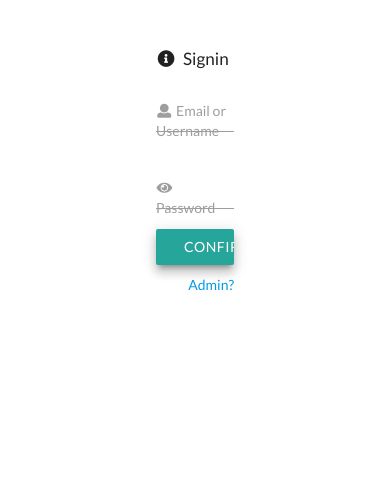
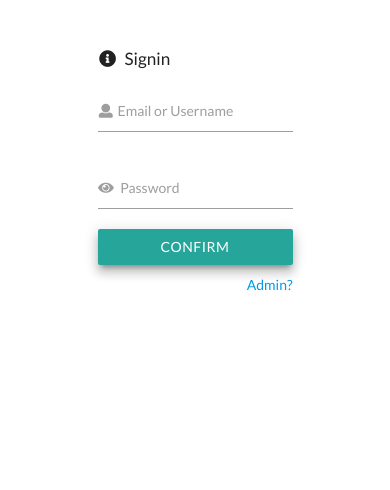
Before and after one commit to nnocsupnn/job_order, a Django app: page / in a window 390 px wide. Shown: the top 490 px of the page. Run offline with Django 3.2, Linux system fonts and the light colour scheme; some libraries are stand-ins or nearby versions.

Commit message:
adding responsive css

```diff
--- /dev/null
+++ b/job_order_sys/static/style.css
@@ -0,0 +1,18 @@
+div#loginDiv{
+    width: 20%;
+    margin-top: 50px;
+}
+
+div#detailss {
+    margin: 40px;
+    color: white;
+}
+
+@media only screen and (max-width: 480px) {
+    div#loginDiv {
+        width: 50%;
+    }
+    div#detailss {
+        margin: 5px;
+    }
+}
--- a/job_order_sys/templates/accounts/login.html
+++ b/job_order_sys/templates/accounts/login.html
@@ -7,6 +7,7 @@
     <meta name="viewport" content="width=device-width, initial-scale=1.0">
     <meta http-equiv="X-UA-Compatible" content="ie=edge">
     <link rel="shortcut icon" href="{% static 'tabico/icon_doc.ico' %}">
+    <link rel="stylesheet" href="{% static 'style.css' %}">
     <!-- SEMANTIC CSS -->
     <link rel="stylesheet" href="https://cdnjs.cloudflare.com/ajax/libs/semantic-ui/2.3.0/semantic.min.css">
     <!-- MATERIALIZE CSS -->
@@ -15,7 +16,7 @@
 </head>
 <body>
 
-<div class="raised container" style="width: 20%;margin-top: 50px;">
+<div class="raised container" id="loginDiv">
     <h4 class="flow-text"><i class="info circle icon"></i> Signin</h4>
     {% csrf_token %}
 
--- a/job_order_sys/templates/detailsa.html
+++ b/job_order_sys/templates/detailsa.html
@@ -7,6 +7,7 @@
     <meta http-equiv="X-UA-Compatible" content="ie=edge">
     <link rel="stylesheet" href="https://cdnjs.cloudflare.com/ajax/libs/semantic-ui/2.2.13/semantic.min.css">
     <link rel="shortcut icon" href="{% static 'tabico/icon_doc.ico' %}">
+    <link rel="stylesheet" href="{% static 'style.css' %}">
     <script src="https://code.jquery.com/jquery-3.2.1.min.js" integrity="sha256-hwg4gsxgFZhOsEEamdOYGBf13FyQuiTwlAQgxVSNgt4=" crossorigin="anonymous"></script>
     <title>Projects - Mega A</title>
 </head>
@@ -18,7 +19,7 @@
         </div>
 
 {% csrf_token %}
-<div class="ui blue raised segment" style="margin: 40px;color: white;">
+<div class="ui blue raised segment" id="detailss" style="">
         <h2 class="ui horizontal divider header">Details</h2>
         <a href="/megaa" class="ui circular facebook button"><i class="chevron left icon"></i></a>
         <br>
--- a/job_order_sys/templates/partials/header.html
+++ b/job_order_sys/templates/partials/header.html
@@ -21,6 +21,7 @@
         .circular.button:hover{
             box-shadow: 5px 5px 5px #888888;
         }
+
     </style>
     <script src="https://code.jquery.com/jquery-3.2.1.min.js" integrity="sha256-hwg4gsxgFZhOsEEamdOYGBf13FyQuiTwlAQgxVSNgt4=" crossorigin="anonymous"></script>
 
```
Also changed, not shown: job_order_sys/templates/megaa.html (+11 -1 lines), job_order_sys/templates/megab.html (+11 -1 lines).
